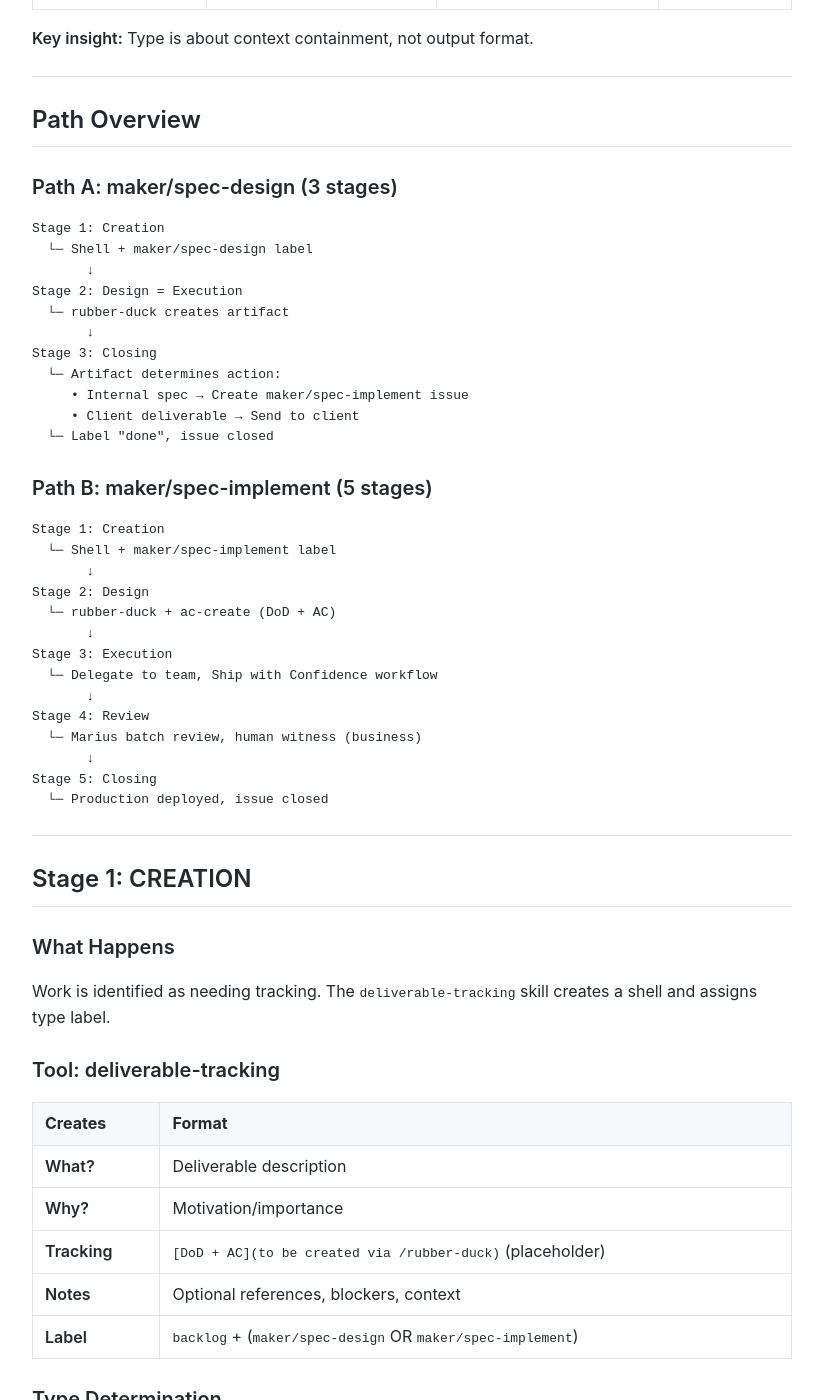
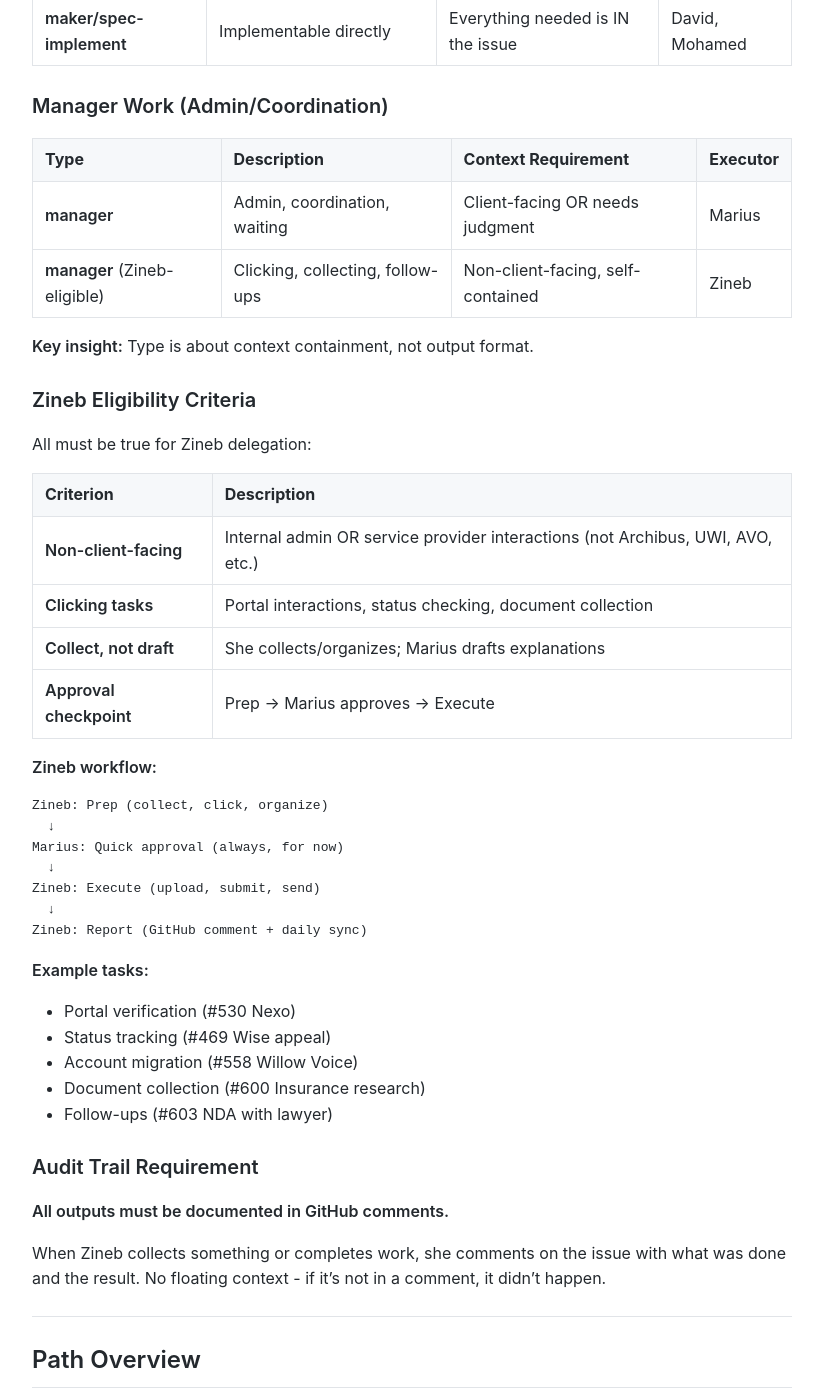
Before and after one commit to MariusWilsch/public-wilsch-ai-pages, a Jekyll site: the page built from global/issue-lifecycle-router.md, in a window 1280 px wide and 1400 px high, scrolled down 1526 px. Shown: the whole window, without its empty margins (228-1051 px from the left). Built offline with Jekyll 4.4.1, drawn with Linux system fonts in a browser that asks for light colours; our own code applies the rules of GitHub Pages for plain Markdown files; some of the changed text lies outside the part shown.

Commit message:
Sync from hippocampus 2026-01-24

````diff
--- a/global/issue-lifecycle-router.md
+++ b/global/issue-lifecycle-router.md
@@ -41,12 +39,56 @@ Router document for issue lifecycle. Issues follow one of two paths based on typ
 
 ## Type Distinction
 
+### Maker Work (Technical)
+
 | Type | Description | Context Requirement | Executor |
 |------|-------------|---------------------|----------|
 | **maker/spec-design** | Creates specs to be executed later | Needs context OUTSIDE the issue | Marius |
 | **maker/spec-implement** | Implementable directly | Everything needed is IN the issue | David, Mohamed |
 
+### Manager Work (Admin/Coordination)
+
+| Type | Description | Context Requirement | Executor |
+|------|-------------|---------------------|----------|
+| **manager** | Admin, coordination, waiting | Client-facing OR needs judgment | Marius |
+| **manager** (Zineb-eligible) | Clicking, collecting, follow-ups | Non-client-facing, self-contained | Zineb |
+
 **Key insight:** Type is about context containment, not output format.
+
+### Zineb Eligibility Criteria
+
+All must be true for Zineb delegation:
+
+| Criterion | Description |
+|-----------|-------------|
+| **Non-client-facing** | Internal admin OR service provider interactions (not Archibus, UWI, AVO, etc.) |
+| **Clicking tasks** | Portal interactions, status checking, document collection |
+| **Collect, not draft** | She collects/organizes; Marius drafts explanations |
+| **Approval checkpoint** | Prep → Marius approves → Execute |
+
+**Zineb workflow:**
+```
+Zineb: Prep (collect, click, organize)
+  ↓
+Marius: Quick approval (always, for now)
+  ↓
+Zineb: Execute (upload, submit, send)
+  ↓
+Zineb: Report (GitHub comment + daily sync)
+```
+
+**Example tasks:**
+- Portal verification (#530 Nexo)
+- Status tracking (#469 Wise appeal)
+- Account migration (#558 Willow Voice)
+- Document collection (#600 Insurance research)
+- Follow-ups (#603 NDA with lawyer)
+
+### Audit Trail Requirement
+
+**All outputs must be documented in GitHub comments.**
+
+When Zineb collects something or completes work, she comments on the issue with what was done and the result. No floating context - if it's not in a comment, it didn't happen.
 
 ---
 
@@ -85,6 +127,31 @@ Stage 4: Review
        ↓
 Stage 5: Closing
   └─ Production deployed, issue closed
+```
+
+### Path C: manager (2 stages)
+
+```
+Stage 1: Assignment
+  └─ Issue assigned to executor (Marius or Zineb)
+       ↓
+Stage 2: Execution + Closing
+  └─ Task completed, issue closed
+```
+
+**Zineb-eligible manager work:**
+```
+Stage 1: Assignment
+  └─ Zineb assigned in daily sync
+       ↓
+Stage 2: Prep
+  └─ Zineb clicks, collects, organizes
+       ↓
+Stage 3: Approval
+  └─ Marius reviews prep, approves execution
+       ↓
+Stage 4: Execute + Close
+  └─ Zineb executes, comments on issue, issue closed
 ```
 
 ---
````
Also changed, not shown: other parts of global/issue-lifecycle-router.md (+0 -66 lines).
